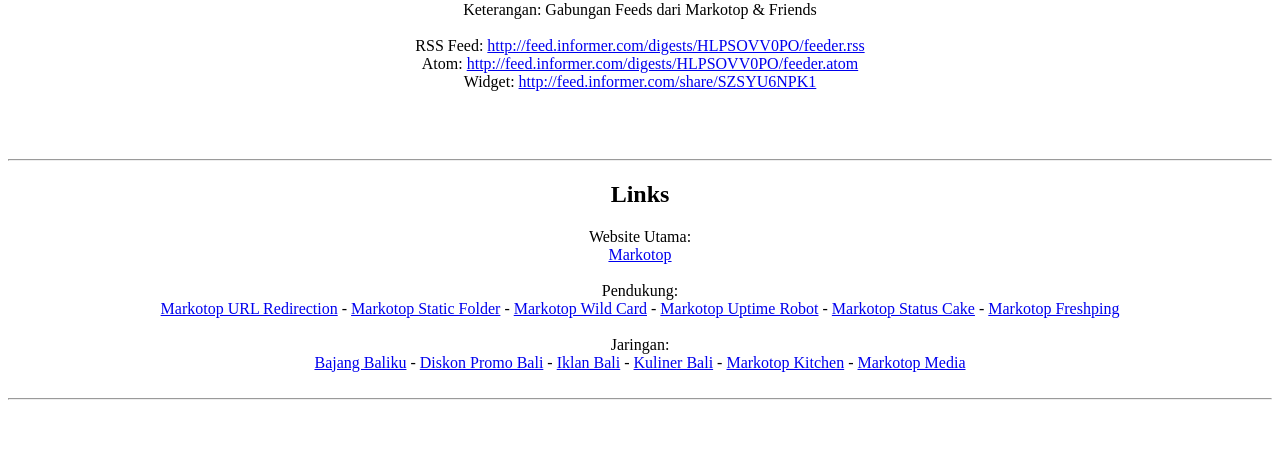
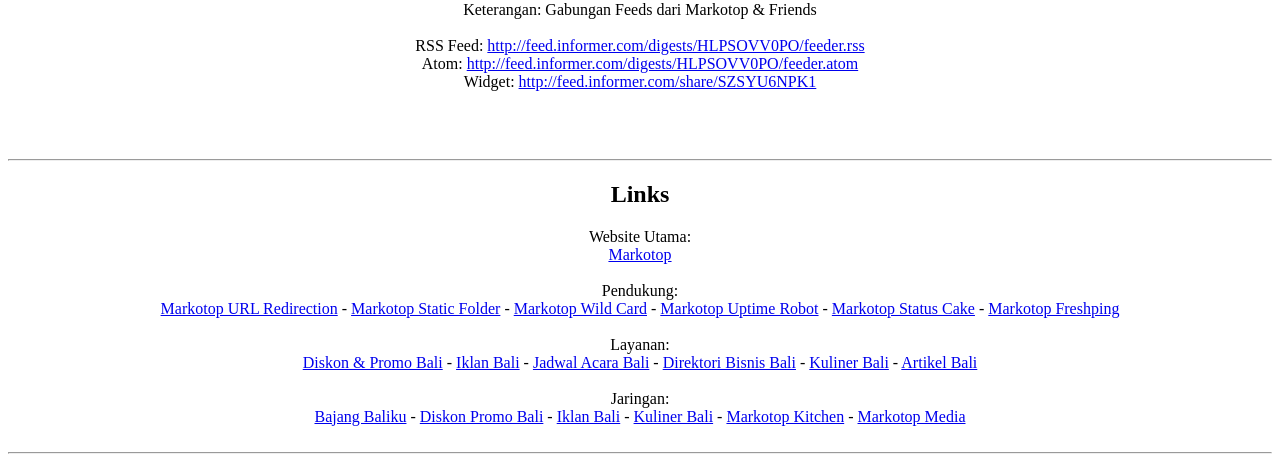
Before and after one commit to markotopcom/markotopcom, a plain HTML site: page index.html in a window 1280 px wide. Shown: the part 496-958 px from the top of the page. Before the commit the page ends 904 px from the top, so only its background shows below. Drawn offline with Linux system fonts and the light colour scheme; a script that the page names is missing.

Commit message:
Add files via upload

```diff
--- a/index.html
+++ b/index.html
@@ -86,6 +86,10 @@ Pendukung:
 <br>
 <a href="https://go.markotop.com/">Markotop URL Redirection</a> - <a href="https://static.markotop.com/">Markotop Static Folder</a> - <a href="https://wildcard.markotop.com/">Markotop Wild Card</a> - <a href="https://uptimerobot.markotop.com/">Markotop Uptime Robot</a> - <a href="http://statuscake.markotop.com/">Markotop Status Cake</a> - <a href="http://freshping.markotop.com/">Markotop Freshping</a>
 <br>&nbsp;<br>
+Layanan:
+<br>
+<a href="https://www.markotop.com/diskonpromobali/">Diskon & Promo Bali</a> - <a href="https://www.markotop.com/ads/">Iklan Bali</a> - <a href="https://www.markotop.com/events/">Jadwal Acara Bali</a> - <a href="https://www.markotop.com/directory-all-categories/">Direktori Bisnis Bali</a> - <a href="https://www.markotop.com/kuliner/">Kuliner Bali</a> - <a href="https://www.markotop.com/blog/">Artikel Bali</a>
+<br>&nbsp;<br>
 Jaringan:
 <br>
 <a href="https://bajangbaliku-tumblr.markotop.com/">Bajang Baliku</a> - <a href="https://diskonpromobali-tumblr.markotop.com/">Diskon Promo Bali</a> - <a href="https://iklan-tumblr.markotop.com/">Iklan Bali</a> - <a href="https://kuliner-tumblr.markotop.com/">Kuliner Bali</a> - <a href="https://markotopkitchen-tumblr.markotop.com/">Markotop Kitchen</a> - <a href="https://markotopmedia-tumblr.markotop.com/">Markotop Media</a>
```
